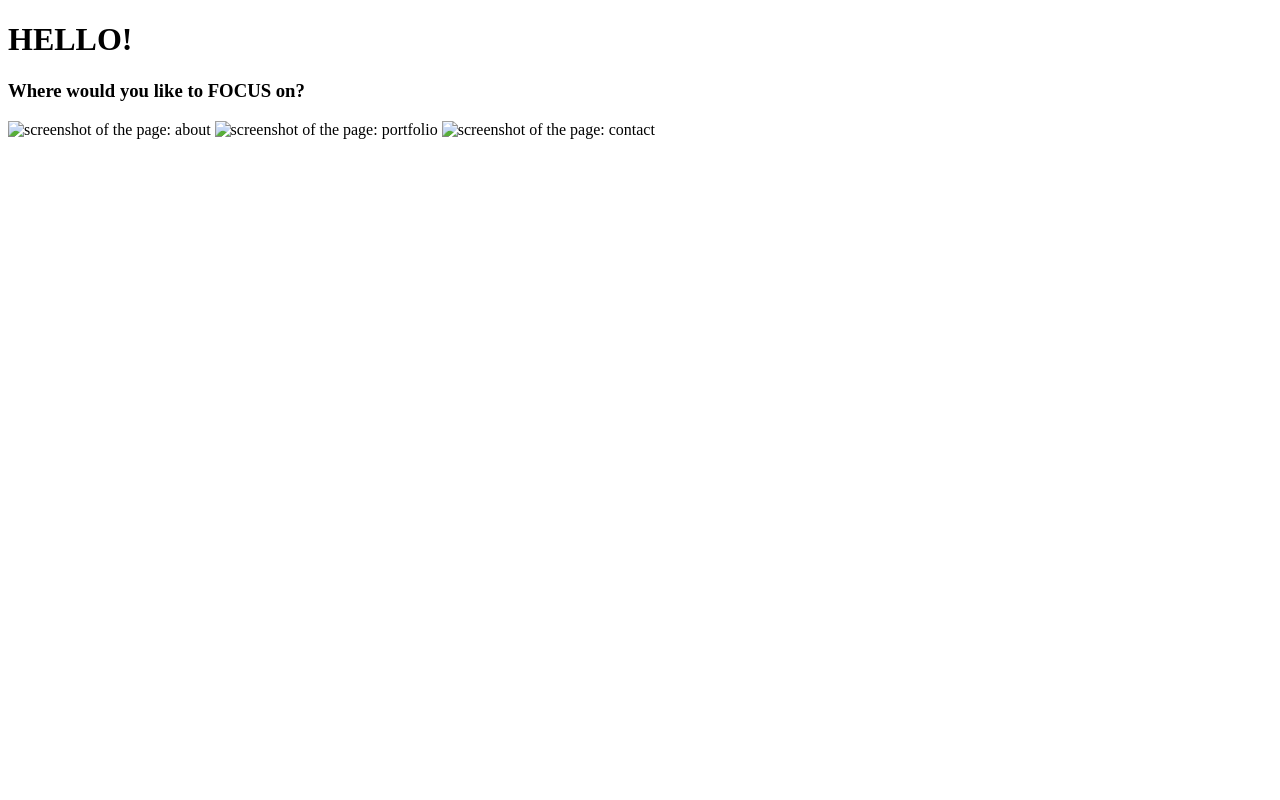
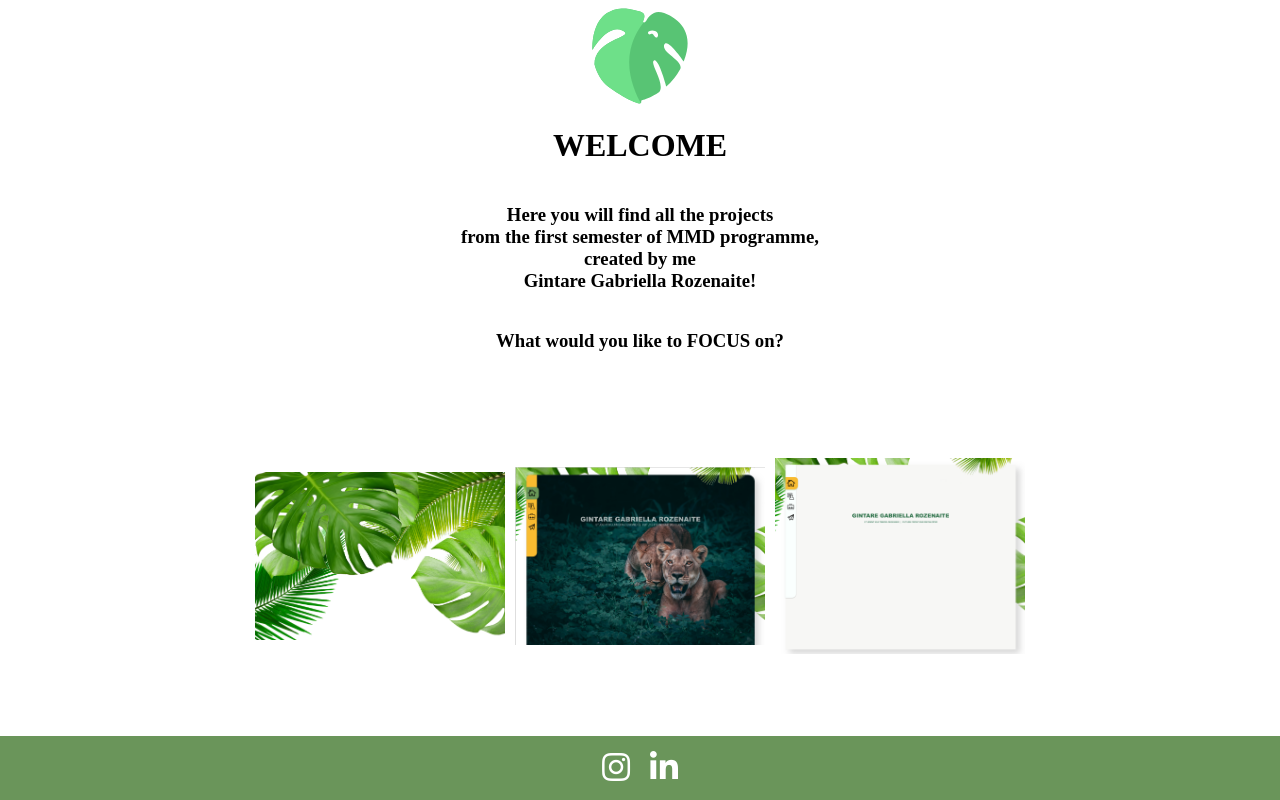
Before and after one commit to Gabriella-roze/KEA-PORTFOLIO, a plain HTML site: page index.html in a window 1280 px wide. Drawn offline with Linux system fonts and the light colour scheme.

Commit message:
Basic layout of homepage done

```diff
--- a/css/main.css
+++ b/css/main.css
@@ -1,13 +1,98 @@
+/**** GENERAL ****/
+/*
+font-family: 'Open Sans', sans-serif;
+font-family: 'Playfair Display', serif;
+ */
+body {
+  margin: 0px;
+}
+.hidden {
+  display: none;
+}
+a {
+  color: white;
+  font-size: 2em;
+  margin: 10px;
+  transition: 1s ease-out;
+}
+a:hover {
+  color: orange;
+}
+
 /**** GRID ****/
-.grid__home {
+
+/* grid areas */
+
+
+/**** HEADER ****/
+.header__home {
+  height: 47vh;
+  display: flex;
+  flex-direction: column;
+  justify-content: center;
+  align-items: center;
+}
+
+
+/**** FOOTER ****/
+footer {
+  display: flex;
+  justify-content: center;
+  align-items: center;
+  height: 8vh;
+  background: #6A955A;
+}
+
+
+/**** IMAGES ****/
+.images {
+  display: flex;
+  justify-content: center;
+  align-items: center;
+  min-height: 45vh;
+  flex-wrap: wrap;
+}
+.img__page {
+  width: 250px;
+  margin: 5px;
+}
+.img__page {
+  cursor: pointer;
+}
+
+
+
+/**** TEXT ****/
+#text__greeting {
+
+}
+.text__title--large {
+
+}
+.text__title--small {
+  text-align: center;
+}
+
+
+
+/**** LOGO ****/
+#logo__header {
+  max-width: 100px;
 
 }
 
 
-/**** TEXT ****/
-#text__title--large {
+
+/**** PAGES ****/
+#page__about {
 
 }
-.text__title--small {
+#page__portfolio {
 
 }
+#page__contact {
+
+}
+#pahe__home {
+
+}
--- a/index.html
+++ b/index.html
@@ -2,22 +2,33 @@
 <html lang="en" dir="ltr">
   <head>
     <meta charset="utf-8">
+    <link rel="stylesheet" href="https://use.fontawesome.com/releases/v5.0.13/css/all.css" integrity="sha384-DNOHZ68U8hZfKXOrtjWvjxusGo9WQnrNx2sqG0tfsghAvtVlRW3tvkXWZh58N9jp" crossorigin="anonymous">
+    <link href="https://fonts.googleapis.com/css?family=Open+Sans:400,600,700|Playfair+Display:400,700" rel="stylesheet">
     <link rel="stylesheet" href="css/main.css">
     <title>KEA student portfolio</title>
   </head>
   <body>
-    <div class="grid__home">
-      <header>
-        <h1 id="text__title--large">HELLO!</h1>
-        <h3 class="text__title--small">Where would you like to FOCUS on?</h3>
+    <!-- HOME -->
+    <div id="page__home">
+      <header class="header__home">
+        <img id="logo__header" src="images/logo/logo-color.svg" alt="leaf logo">
+        <h1 id="text__greeting"class="text__title--large">WELCOME</h1>
+        <h3 class="text__title--small">Here you will find all the projects<br/>from the first semester of MMD programme,<br/>created by me<br/>Gintare Gabriella Rozenaite!</h3>
+        <h3 class="text__title--small">What would you like to FOCUS on?</h3>
       </header>
-      <div class="">
-        <img src="" alt="screenshot of the page: about">
-        <img src="" alt="screenshot of the page: portfolio">
-        <img src="" alt="screenshot of the page: contact">
+      <div class="images">
+        <img id="page__about" class="img__page" src="images/pages/page1.png" alt="screenshot of the page: about">
+        <img id="page__portfolio" class="img__page" src="images/pages/page2.png" alt="screenshot of the page: portfolio">
+        <img id="page__contact" class="img__page" src="images/pages/page3.png" alt="screenshot of the page: contact">
       </div>
+      <footer>
+        <a href="https://www.instagram.com/gabriella_roze/" target="_blank"><i class="fab fa-instagram"></i></a>
+        <a href="https://www.linkedin.com/in/grozenaite/" target="_blank"><i class="fab fa-linkedin-in"></i></a>
+      </footer>
     </div>
+    <div id="pahe__about">
 
+    </div>
     <script type="text/javascript" src="js/main.js"></script>
   </body>
 </html>
```
Also changed, not shown: images/logo/logo-color.svg (added), images/logo/logo-monochromo.svg (added), images/logo/logo-white.svg (added), images/pages/page1.png (added), images/pages/page2.png (added), images/pages/page3.png (added), 5 other files.
